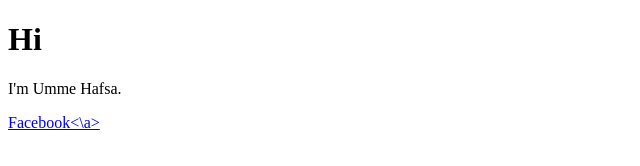
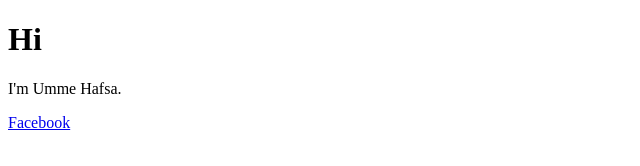
Before and after one commit to hafsaumme/hafsaumme.github.io, a plain HTML site: page index.html in a window 1280 px wide. Shown: the full height of the page, 0-640 px from the left. Drawn offline with Linux system fonts and the light colour scheme.

Commit message:
Update index.html

```diff
--- a/index.html
+++ b/index.html
@@ -3,6 +3,6 @@
 <body>
 <h1>Hi</h1>
 <p>I'm Umme Hafsa.</p>
- <a href="access.html">Facebook<\a>
+ <a href="access.html">Facebook</a>
 </body>
 </html>
```
